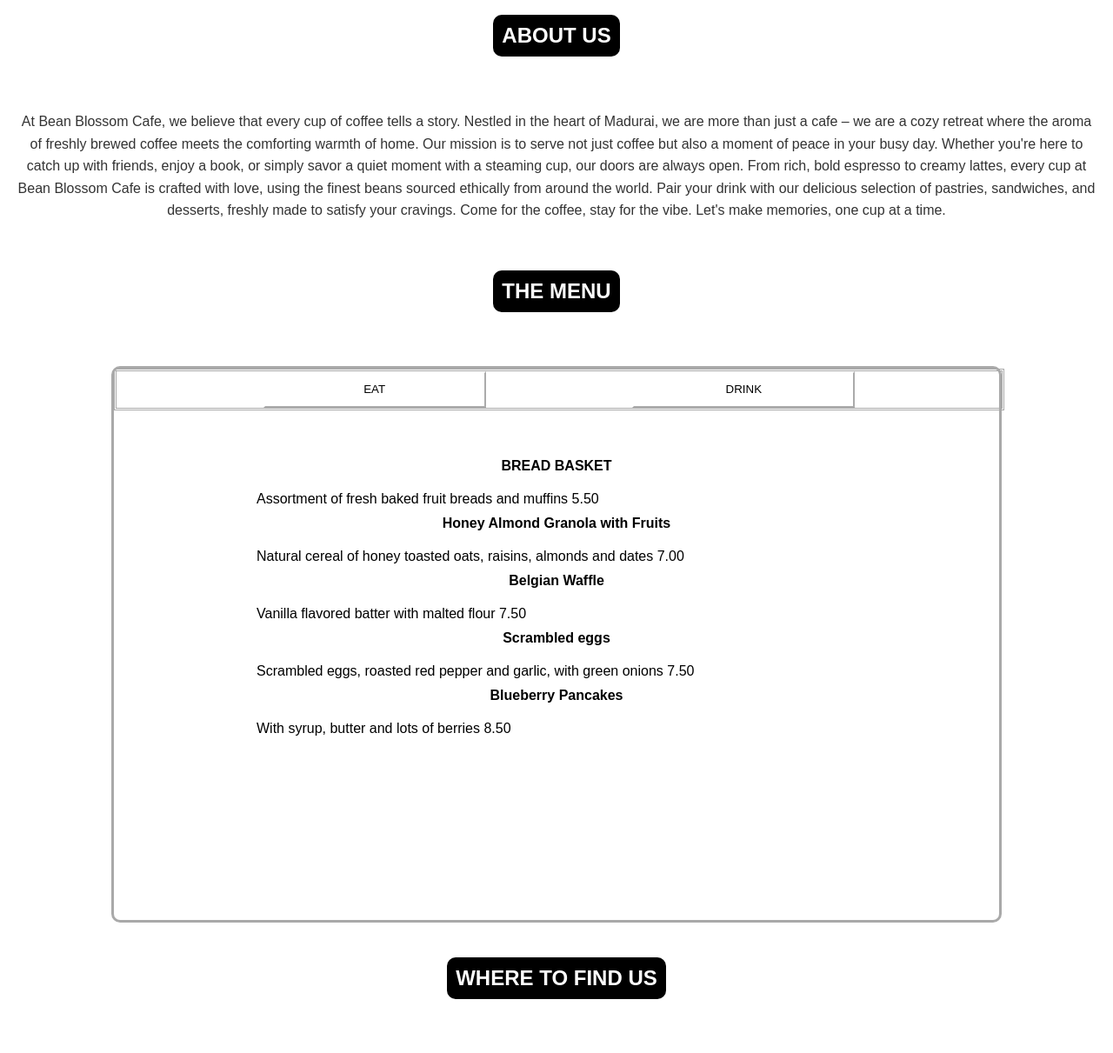
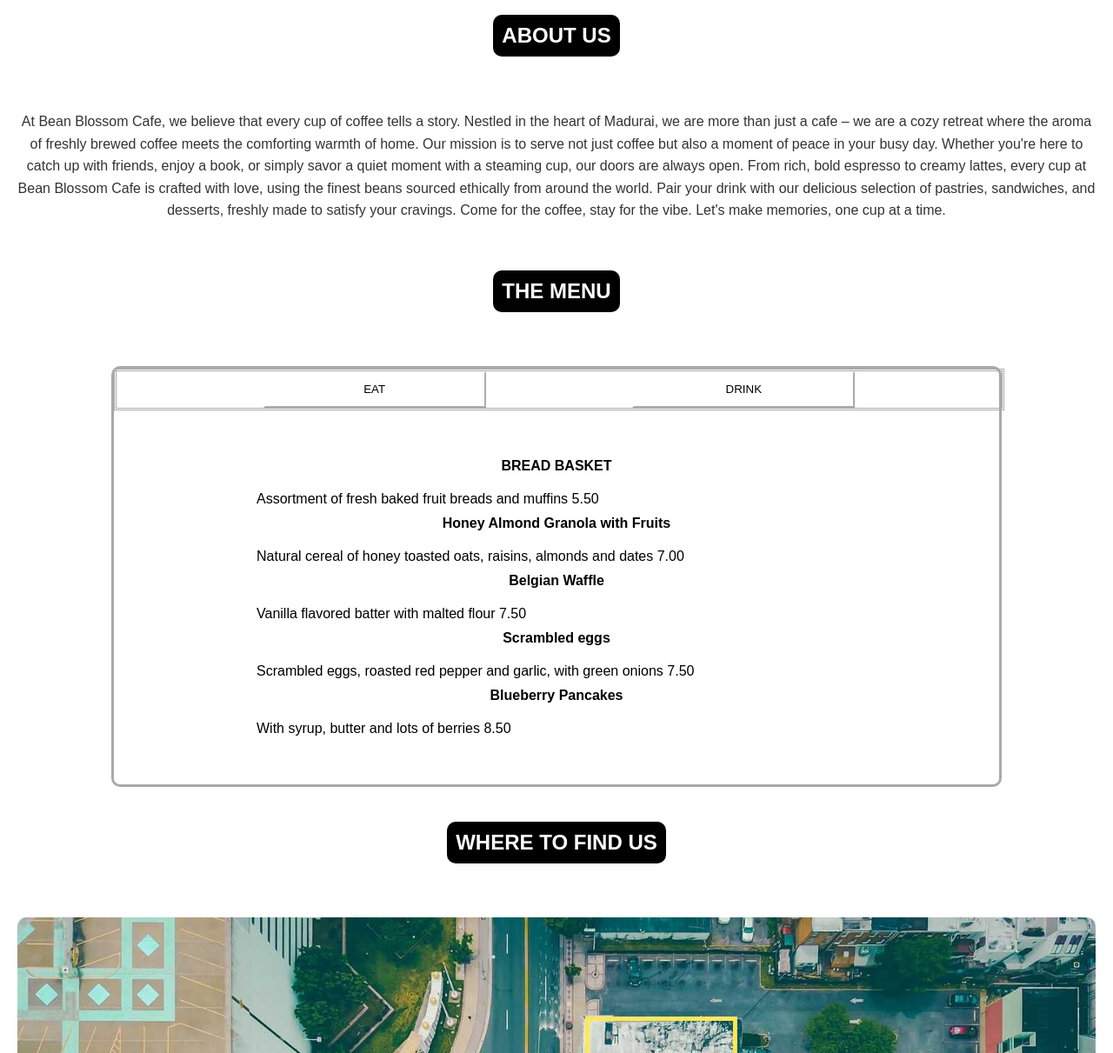
Before and after one commit to nas12-ui/BEAN-BLOSSOM-CAFE-WEBSITE, a plain HTML site: page index.html in a window 1280 px wide. Shown: the part 89-1300 px from the top of the page at 87% size. Drawn offline with Linux system fonts and the light colour scheme.

Commit message:
Update style.css

```diff
--- a/style.css
+++ b/style.css
@@ -93,7 +93,7 @@
 }
 .menucontainer{
     width:80vw;
-    height:80vh;
+    height:auto;
     margin:0 auto;
     border-radius: 10px;
     border-color:darkgrey;
```
